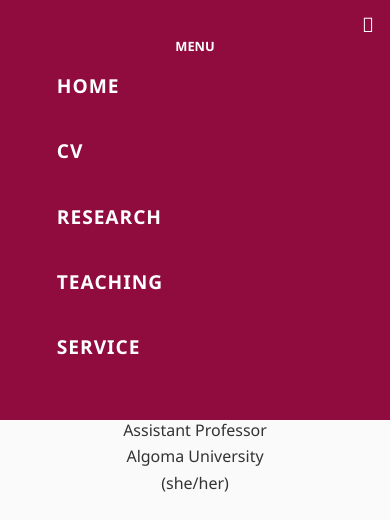
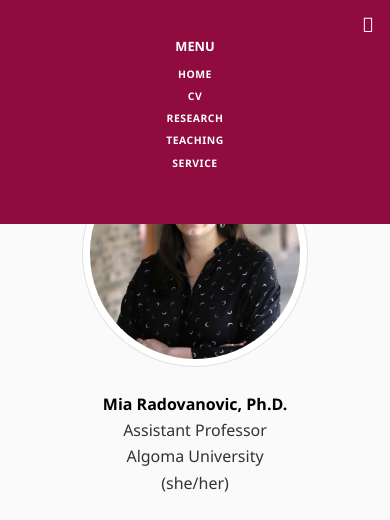
Before and after one commit to radovanovicm/website, a plain HTML site: page index.html in a window 390 px wide. Shown: the top 520 px of the page. Drawn offline with Linux system fonts and the light colour scheme; a web font is replaced by a local one.

Commit message:
Update main.css

```diff
--- a/assets/css/main.css
+++ b/assets/css/main.css
@@ -3697,10 +3697,25 @@
 					overflow: hidden;
 				}
 
+					#menu > ul.links > li {
+						text-align: center;
+					}
+
+						#menu > ul.links > li > a,
+						#menu ul.links li a {
+							font-size: 0.65em;
+							text-align: center;
+							padding: 0.6em;
+							display: block;
+						}
+
 					#menu > ul.links {
+						justify-content: center;
+						align-items: center;
 						display: none;
 						width: 100%;
 						flex-direction: column;
+						padding: 0.6em;
 					}
 
 					#menu:hover > ul.links,
@@ -3718,6 +3733,12 @@
 						padding: 0em 0;
 						line-height: 1;
 						cursor: pointer;
+					}
+
+					#menu > ul.links > li > a:not(.button) {
+						font-size: 0.65em !important;
+						text-align: center !important;
+						padding: 0.4em !important;
 					}
 			}
 
```
